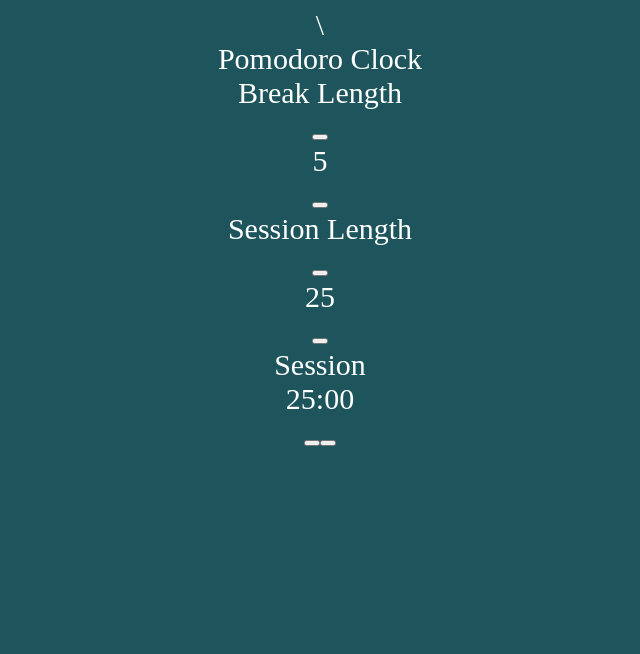
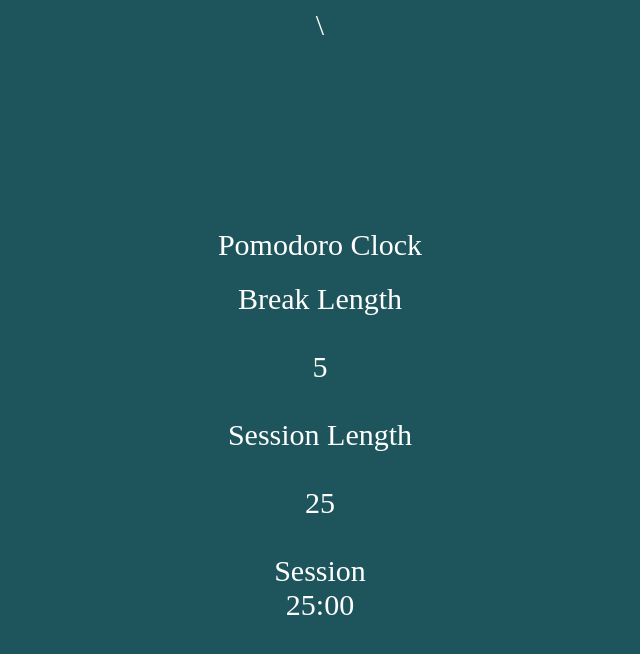
Before and after one commit to PJMantoss/pomodoro-clock, a React (Create React App) app: page / in a window 1280 px wide. Shown: the top 654 px of the page, without its empty margins (320-960 px from the left). Built offline with nearby package versions, Linux system fonts and the light colour scheme.

Commit message:
update App.css

```diff
--- a/src/App.css
+++ b/src/App.css
@@ -3,3 +3,20 @@
   src: url("//db.onlinewebfonts.com/t/8e22783d707ad140bffe18b2a3812529.eot");
   src: url("//db.onlinewebfonts.com/t/8e22783d707ad140bffe18b2a3812529.eot?#iefix") format("embedded-opentype"), url("//db.onlinewebfonts.com/t/8e22783d707ad140bffe18b2a3812529.woff2") format("woff2"), url("//db.onlinewebfonts.com/t/8e22783d707ad140bffe18b2a3812529.woff") format("woff"), url("//db.onlinewebfonts.com/t/8e22783d707ad140bffe18b2a3812529.ttf") format("truetype"), url("//db.onlinewebfonts.com/t/8e22783d707ad140bffe18b2a3812529.svg#Digital-7") format("svg");
 }
+
+.main-title {
+  font-style: 50px;
+  margin-bottom: 20px;
+}
+
+.length-control {
+  width: 250px;
+}
+
+button {
+  background: none;
+  outline: none;
+  border: none;
+  color: white;
+  cursor: pointer;
+}
--- a/src/index.css
+++ b/src/index.css
@@ -16,4 +16,5 @@ body {
   display: flex;
   justify-content: center;
   align-items: center;
+  height: 100vh;
 }
```
Also changed, not shown: 1 other file (tests, documents, lock files or other folders).
